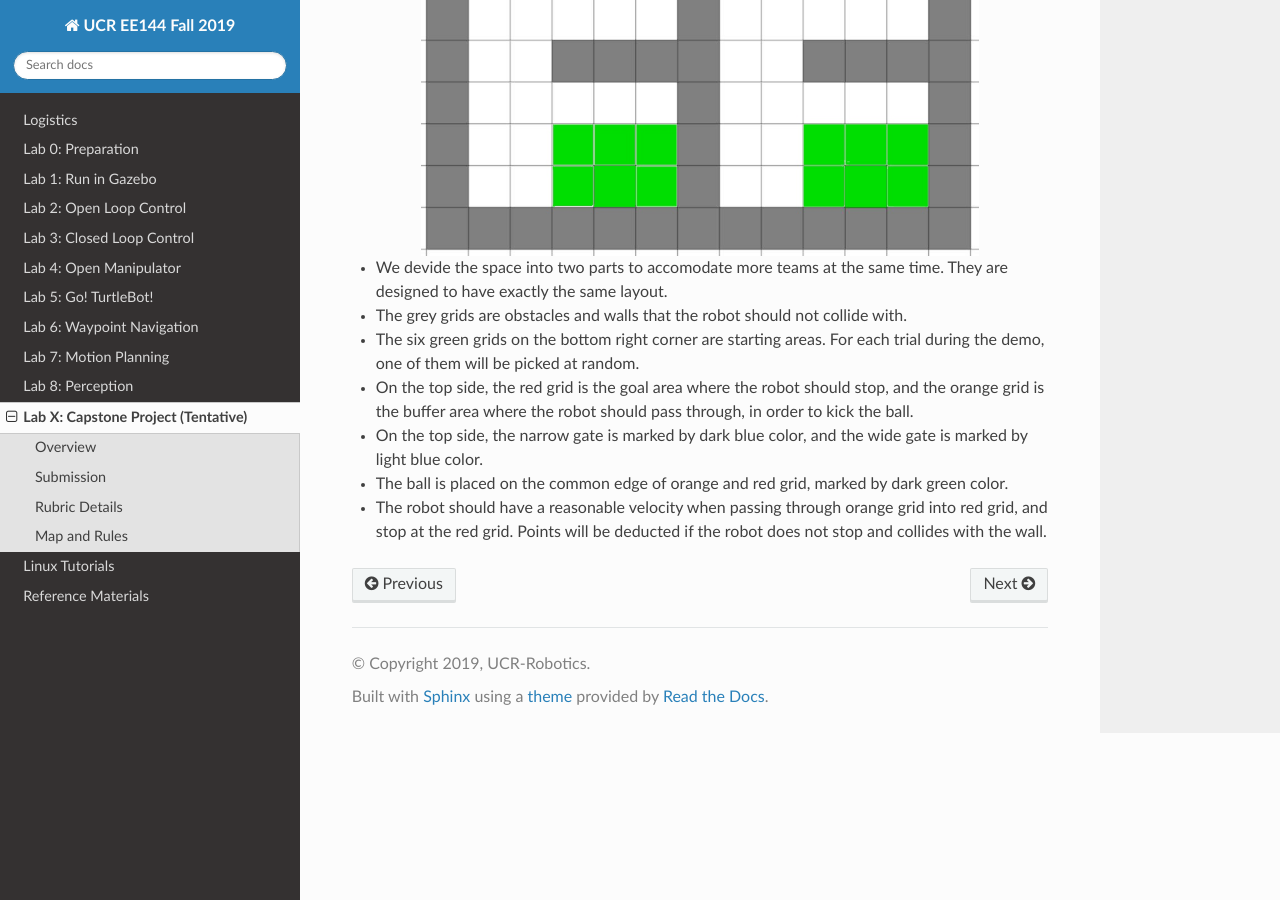
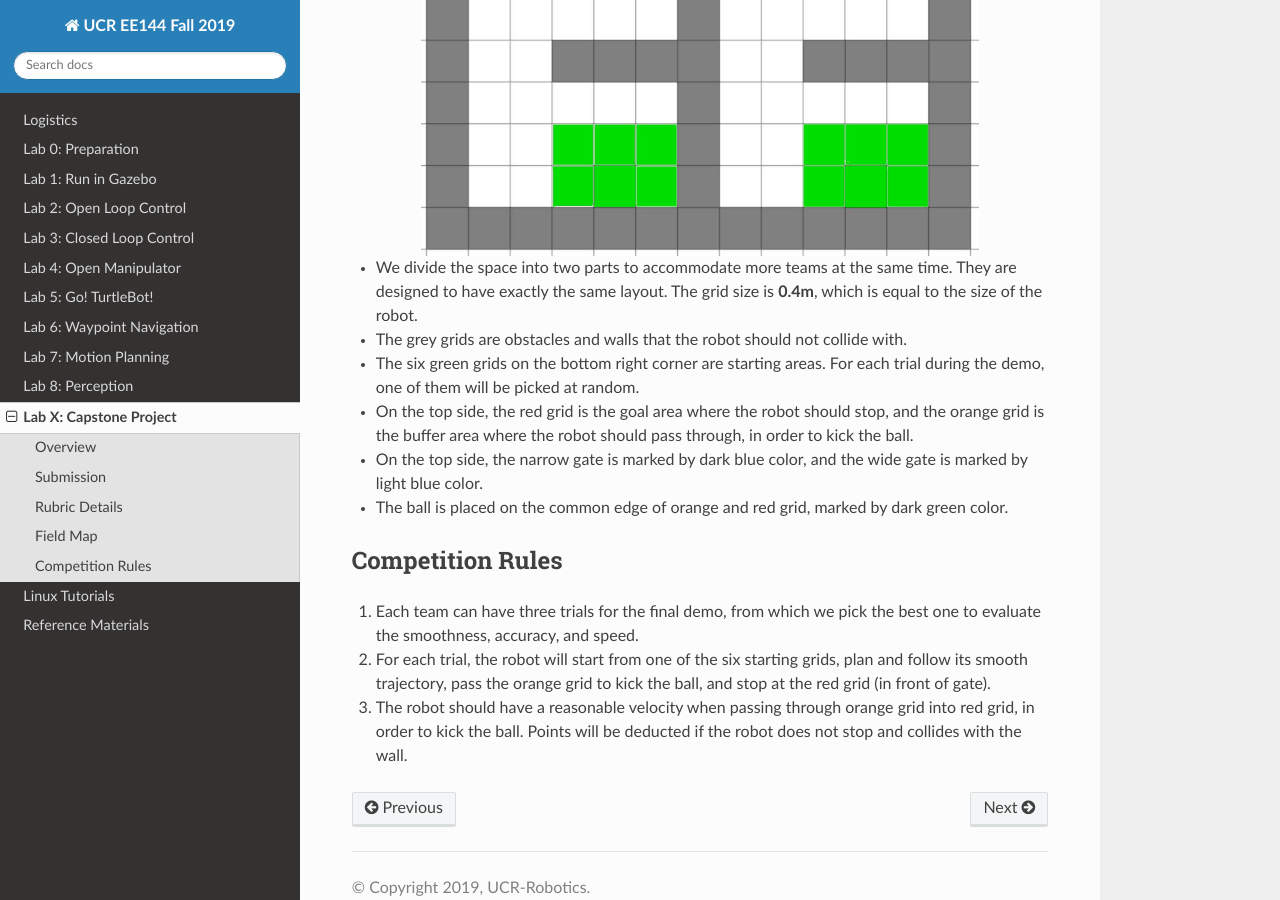
Before and after one commit to UCR-Robotics/ee144, a Sphinx documentation site: the page built from docs/capstone.rst, in a window 1280 px wide and 900 px high, scrolled down 2035 px. Built offline with Sphinx 7.4.7 and the Read the Docs theme 2.0.0, drawn with Linux system fonts in a browser that asks for light colours; some of the changed text lies outside the part shown.

Commit message:
finalize capstone

```diff
--- a/docs/capstone.rst
+++ b/docs/capstone.rst
@@ -1,5 +1,5 @@
-Lab X: Capstone Project (Tentative)
-===================================
+Lab X: Capstone Project
+=======================
 
 Overview
 --------
@@ -31,7 +31,7 @@ Submission
    - \+ 20%  Smoothness of the trajectory.
    - \+ 20%  Accuracy of kicking the ball.
    - \+ 20%  Speed (total time to complete the task).
-   - \- 5%  Penalty applies for any collision with obstacles or virtual walls.
+   - \- 5% Penalty applies for any collision with obstacles or virtual walls.
    - \+ 1-5% Bonus points for winners in the competition.
 
 
@@ -89,16 +89,16 @@ Rubric Details
    - 2pts for the 3rd place
 
 
-Map and Rules
--------------
+Field Map
+---------
 
 .. image:: pics/capstone_map.jpg
   :width: 80%
   :align: center
 
-
-- We devide the space into two parts to accomodate more teams at the same time.
+- We divide the space into two parts to accommodate more teams at the same time.
   They are designed to have exactly the same layout.
+  The grid size is **0.4m**, which is equal to the size of the robot.
 
 - The grey grids are obstacles and walls that the robot should not collide with.
 
@@ -113,6 +113,16 @@ Map and Rules
 
 - The ball is placed on the common edge of orange and red grid, marked by dark green color.
 
-- The robot should have a reasonable velocity when passing through orange grid into red grid,
-  and stop at the red grid.
-  Points will be deducted if the robot does not stop and collides with the wall.
+
+Competition Rules
+-----------------
+
+#. Each team can have three trials for the final demo, from which we pick the best one to evaluate
+   the smoothness, accuracy, and speed.
+
+#. For each trial, the robot will start from one of the six starting grids, plan and follow
+   its smooth trajectory, pass the orange grid to kick the ball, and stop at the red grid (in front of gate).
+
+#. The robot should have a reasonable velocity when passing through orange grid into red grid,
+   in order to kick the ball.
+   Points will be deducted if the robot does not stop and collides with the wall.
--- a/docs/index.rst
+++ b/docs/index.rst
@@ -45,4 +45,4 @@ News
 - 11/05/2019: `Lab6 <lab6.html>`_ is up.
 - 11/12/2019: `Lab7 <lab7.html>`_ is up.
 - 11/19/2019: `Lab8 <lab8.html>`_ is up.
-- 11/22/2019: `Capstone Project <capstone.html>` has been released.
+- 11/22/2019: `Capstone Project <capstone.html>`_ has been released.
--- a/docs/lab9.rst
+++ b/docs/lab10.rst
@@ -1,5 +1,5 @@
-Lab 9: Navigation Stack
-=======================
+Lab 10: Navigation Stack (Optional)
+===================================
 
 Overview
 --------
```
Also changed, not shown: other parts of docs/capstone.rst (+1 -1 lines).
